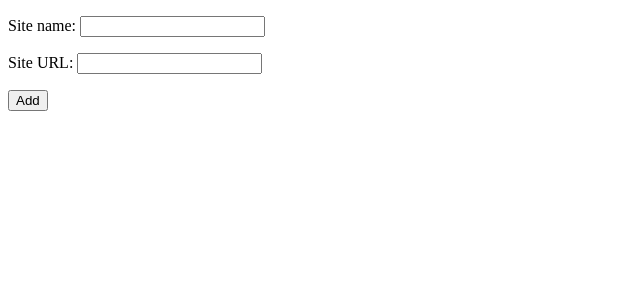
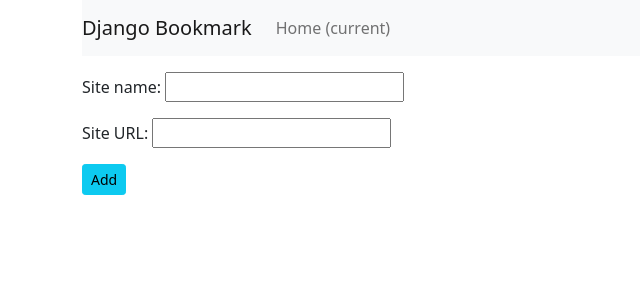
Before and after one commit to MinChul-Son/Django-Project, a Django app: page /bookmark/add/ in a window 1280 px wide. Shown: the top 300 px of the page, without its empty margins (0-640 px from the left). Run offline with Django 3.2, Linux system fonts and the light colour scheme.

Commit message:
북마크 앱 : Bootstrap 적용하기, 정적 파일 가져오기
Bootstrap은 여러번 예제를 가져다 사용해보고 조금씩 변경해보면서 감을
익혀야함.
static파일은 settings.py의 STATICFILES_DIRS에 파일 경로를 지정해주고,
템플릿에서 템플릿 문법을 사용하여 불러오면 되는데, 커스텀 템플릿 태그를
통해 내가 작성한 모듈도 불러올 수 있다고한다.

```diff
--- a/Bookmark/config/settings.py
+++ b/Bookmark/config/settings.py
@@ -13,6 +13,8 @@
 from pathlib import Path
 
 # Build paths inside the project like this: BASE_DIR / 'subdir'.
+from django.conf.global_settings import STATICFILES_DIRS
+
 BASE_DIR = Path(__file__).resolve().parent.parent
 
 
@@ -119,3 +121,5 @@
 # https://docs.djangoproject.com/en/3.1/howto/static-files/
 
 STATIC_URL = '/static/'
+
+STATICFILES_DIRS = [os.path.join(BASE_DIR, 'static')]
--- /dev/null
+++ b/Bookmark/static/style.css
@@ -0,0 +1,3 @@
+body {
+    width: 100%;
+}
--- a/Bookmark/templates/base.html
+++ b/Bookmark/templates/base.html
@@ -3,10 +3,37 @@
 <head>
     <meta charset="UTF-8">
     <title>{% block title %}?{% endblock %}</title>
+    <link href="https://cdn.jsdelivr.net/npm/bootstrap@5.0.0-beta3/dist/css/bootstrap.min.css" rel="stylesheet" integrity="sha384-eOJMYsd53ii+scO/bJGFsiCZc+5NDVN2yr8+0RDqr0Ql0h+rP48ckxlpbzKgwra6" crossorigin="anonymous">
+    {% load static %}
+    <link rel="stylesheet" href="{% static 'style.css' %}">
+    <script src="https://cdn.jsdelivr.net/npm/bootstrap@5.0.0-beta3/dist/js/bootstrap.bundle.min.js" integrity="sha384-JEW9xMcG8R+pH31jmWH6WWP0WintQrMb4s7ZOdauHnUtxwoG2vI5DkLtS3qm9Ekf" crossorigin="anonymous"></script>
+    <script src="https://cdn.jsdelivr.net/npm/@popperjs/core@2.9.1/dist/umd/popper.min.js" integrity="sha384-SR1sx49pcuLnqZUnnPwx6FCym0wLsk5JZuNx2bPPENzswTNFaQU1RDvt3wT4gWFG" crossorigin="anonymous"></script>
+<script src="https://cdn.jsdelivr.net/npm/bootstrap@5.0.0-beta3/dist/js/bootstrap.min.js" integrity="sha384-j0CNLUeiqtyaRmlzUHCPZ+Gy5fQu0dQ6eZ/xAww941Ai1SxSY+0EQqNXNE6DZiVc" crossorigin="anonymous"></script>
+
 </head>
 <body>
+<div class="container">
+    <nav class="navbar navbar-expand-lg navbar-light bg-light">
+        <a class="navbar-brand" href="#">Django Bookmark</a>
+        <button class="navbar-toggler" type="button" data-toggle="collapse" data-target="#navbarSupportedContent" aria-controls="navbarSupportedContent" aria-expanded="false" aria-label="Toggle navigation">
+            <span class="navbar-toggler-icon"></span>
+        </button>
+        <div class="collapse navbar-collapse" id="navbarSupportedContent">
+            <ul class="navbar-nav mr-auto">
+                <li class="nav-item active">
+                    <a class="nav-link" href="#">Home <span class="sr-only">(current)</span> </a>
+                </li>
+            </ul>
+        </div>
+    </nav>
+    <p></p>
+    <div class="row">
+        <div class="col">
     {% block content %}
 
     {% endblock %}
+        </div>
+    </div>
+</div>
 </body>
 </html>
```
